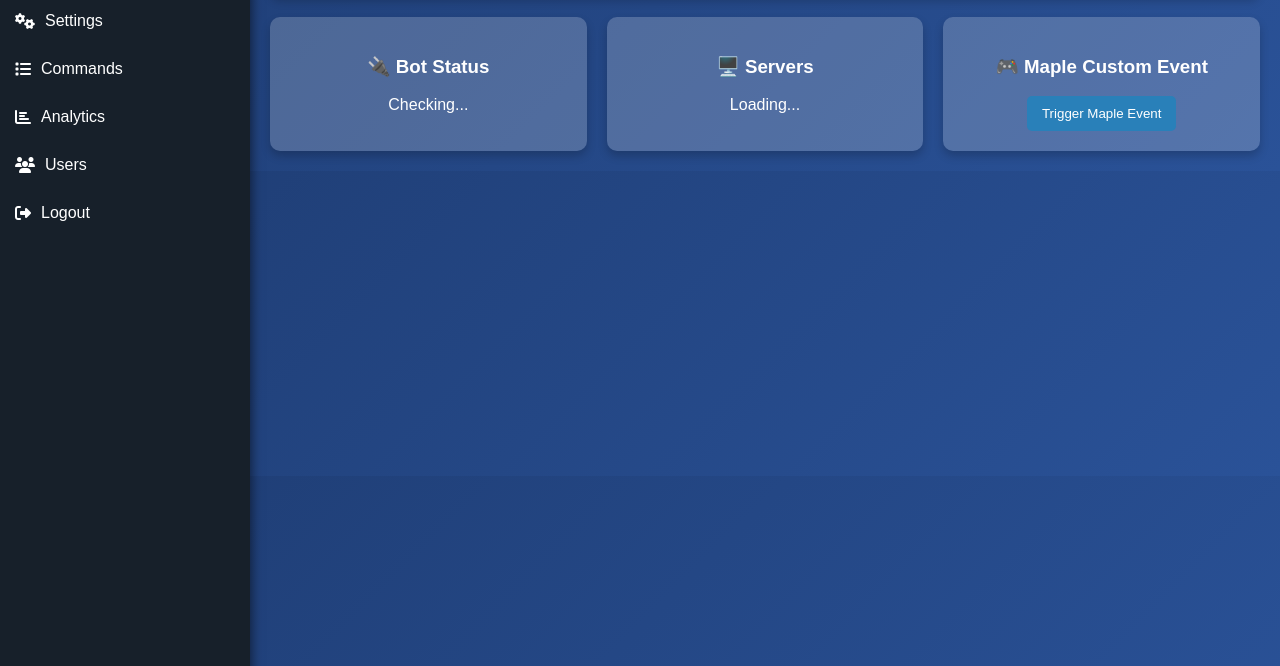
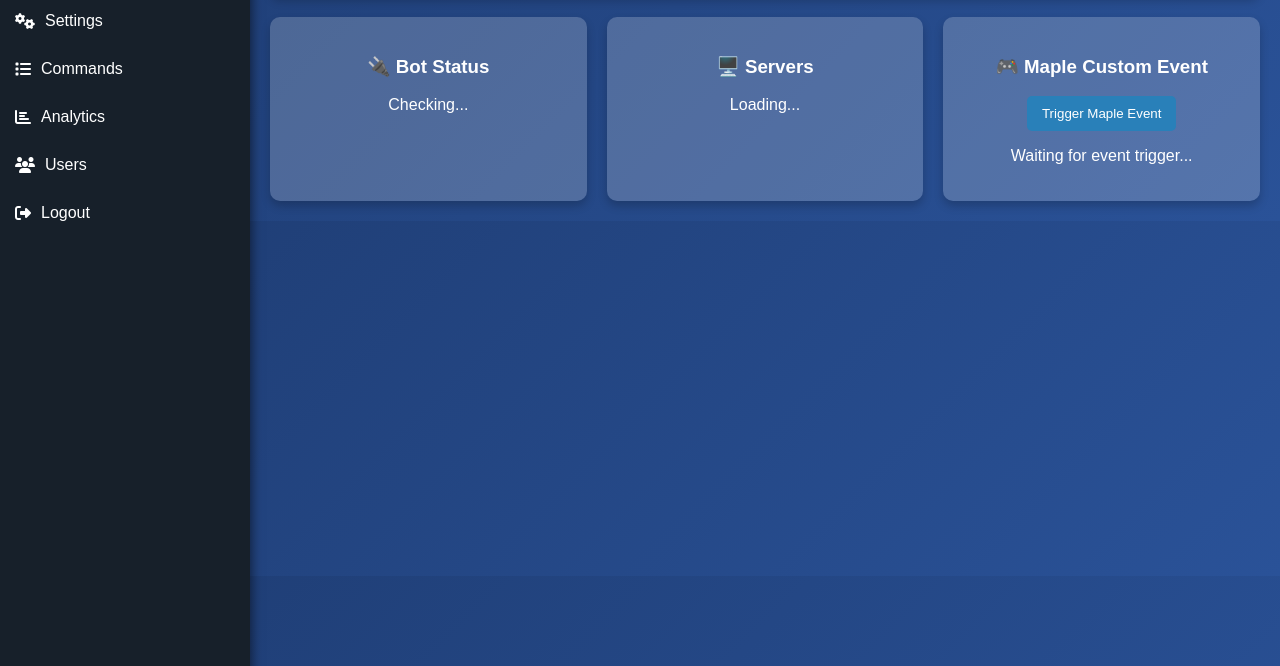
Before and after one commit to cman211/Maple, a plain HTML site: page index.html in a window 1280 px wide. Shown: the part 134-800 px from the top of the page. Drawn offline with Linux system fonts and the light colour scheme.

Commit message:
Update index.html

```diff
--- a/index.html
+++ b/index.html
@@ -46,6 +46,7 @@
             <div class="card">
                 <h3>🎮 Maple Custom Event</h3>
                 <button id="maple-event">Trigger Maple Event</button>
+                <p id="custom-event-status">Waiting for event trigger...</p>
             </div>
         </section>
     </div>
```
